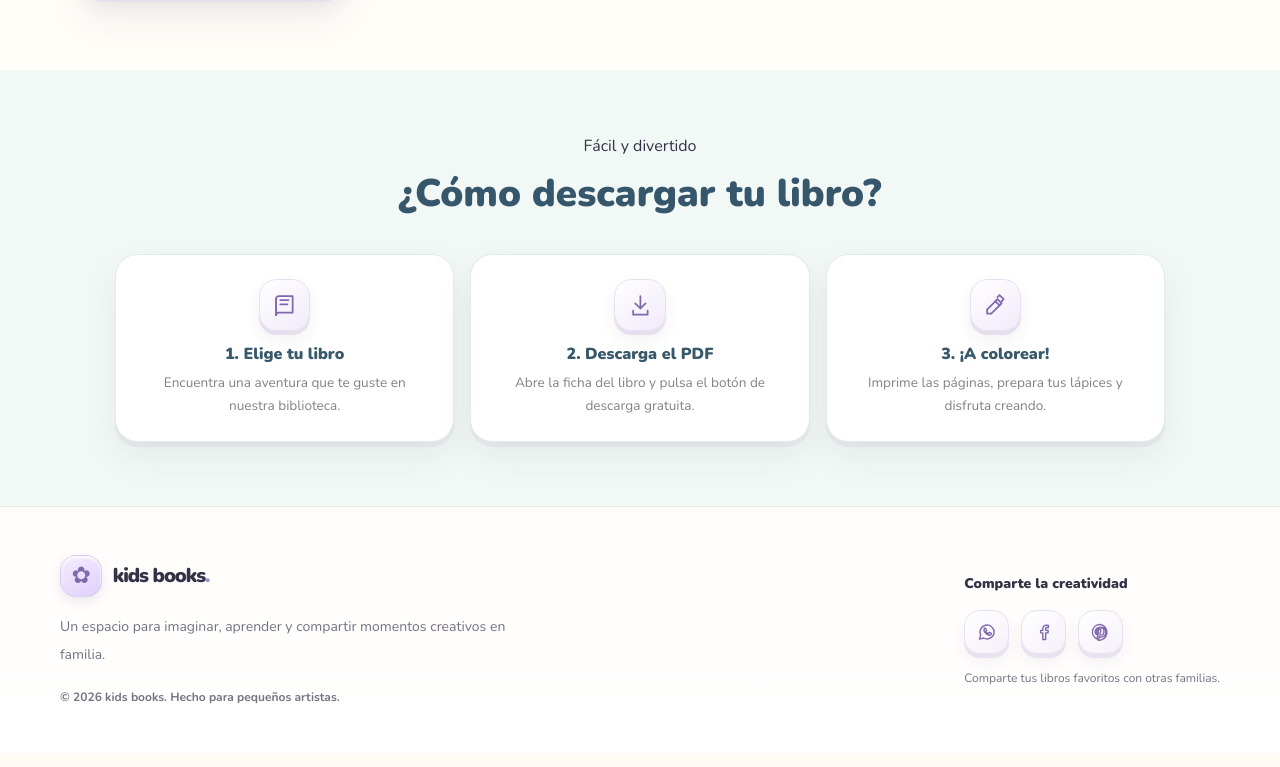
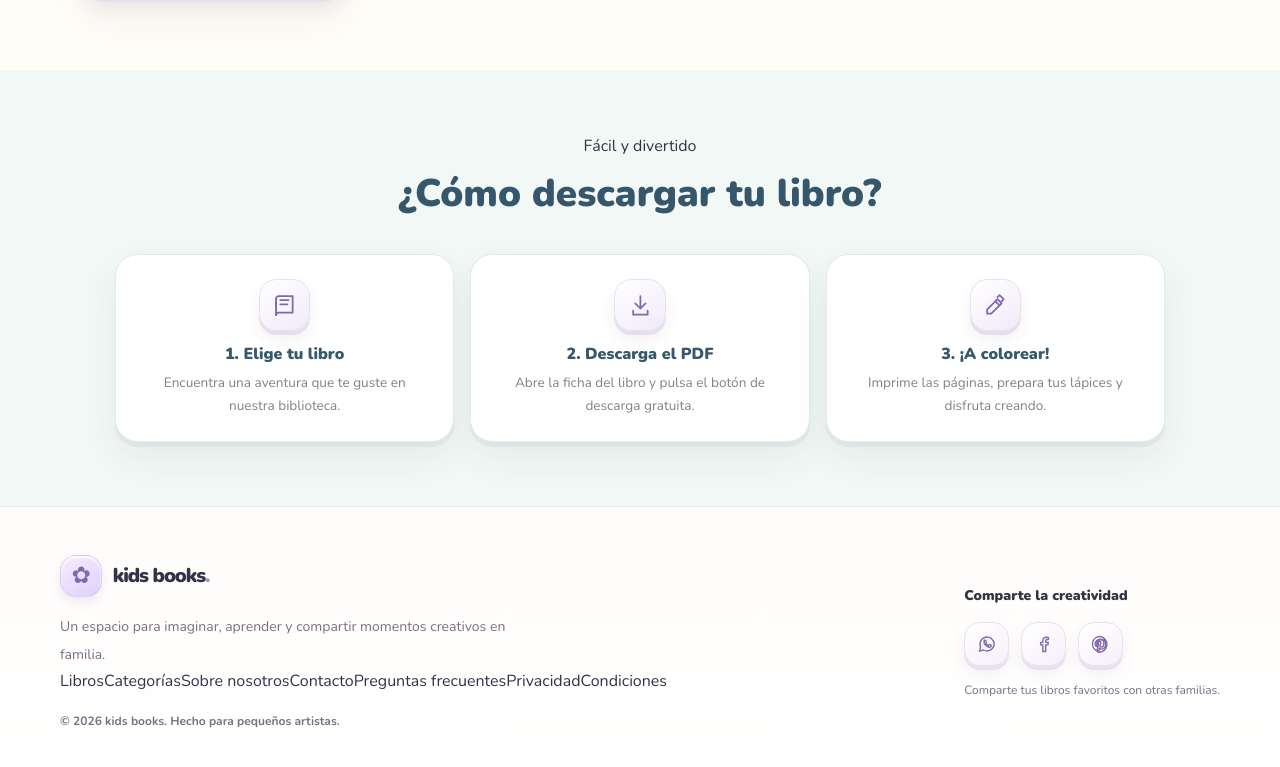
Before and after one commit to gpldroid/kidsbooks, an Astro site: page / in a window 1280 px wide. Shown: the part 1965-2732 px from the top of the page. Built offline with nearby package versions, Linux system fonts and the light colour scheme; Astro itself is replaced by a stand-in of ours.

Commit message:
Build organized pages and green design system

```diff
--- a/src/components/SiteFooter.astro
+++ b/src/components/SiteFooter.astro
@@ -6,25 +6,19 @@ const shareText = "Descubre libros infantiles gratuitos para colorear en kids bo
 <footer class="site-footer">
   <div class="container-page grid gap-9 py-12 md:grid-cols-[1.2fr_.8fr] md:items-center">
     <div>
-      <a class="brand-link" href={base} aria-label="kids books, inicio">
-        <span class="brand-mark" aria-hidden="true">✿</span>
-        <span class="brand-name">kids books<span>.</span></span>
-      </a>
+      <a class="brand-link" href={base} aria-label="kids books, inicio"><span class="brand-mark" aria-hidden="true">✿</span><span class="brand-name">kids books<span>.</span></span></a>
       <p class="mt-4 max-w-md text-sm leading-7 text-muted">Un espacio para imaginar, aprender y compartir momentos creativos en familia.</p>
+      <nav class="footer-links" aria-label="Enlaces del sitio">
+        <a href={`${base}libros/`}>Libros</a><a href={`${base}categorias/`}>Categorías</a><a href={`${base}sobre-nosotros/`}>Sobre nosotros</a><a href={`${base}contacto/`}>Contacto</a><a href={`${base}preguntas-frecuentes/`}>Preguntas frecuentes</a><a href={`${base}politica-de-privacidad/`}>Privacidad</a><a href={`${base}condiciones-de-uso/`}>Condiciones</a>
+      </nav>
       <p class="mt-5 text-xs font-bold text-muted">© {new Date().getFullYear()} kids books. Hecho para pequeños artistas.</p>
     </div>
     <div class="md:justify-self-end">
       <h2 class="text-sm font-black text-ink">Comparte la creatividad</h2>
       <div class="mt-4 flex gap-3" aria-label="Compartir kids books">
-        <a class="social-link" href={`https://wa.me/?text=${encodeURIComponent(shareText + " " + shareUrl)}`} target="_blank" rel="noopener noreferrer" aria-label="Compartir por WhatsApp">
-          <svg viewBox="0 0 24 24" aria-hidden="true"><path d="M20.5 11.8a8.5 8.5 0 0 1-12.6 7.4L3 20.5l1.3-4.7a8.5 8.5 0 1 1 16.2-4z"/><path d="M8.5 8.2c.3-.7.7-.7 1-.7h.5c.2 0 .4.1.5.4l.8 1.8c.1.2.1.4-.1.6l-.6.7c-.2.2-.2.4 0 .6.6 1 1.4 1.7 2.4 2.2.2.1.4.1.6-.1l.8-1c.2-.2.4-.3.7-.2l1.7.8c.3.1.4.3.4.5 0 .4-.2 1.1-.7 1.5-.5.5-1.2.7-1.9.6-1.1-.2-2.4-.8-3.8-2-1.2-1.1-2.1-2.4-2.3-3.4-.2-.8 0-1.5.4-2z"/></svg>
-        </a>
-        <a class="social-link" href={`https://www.facebook.com/sharer/sharer.php?u=${encodeURIComponent(shareUrl)}`} target="_blank" rel="noopener noreferrer" aria-label="Compartir en Facebook">
-          <svg viewBox="0 0 24 24" aria-hidden="true"><path d="M14 21v-8h2.7l.4-3H14V8.1c0-.9.3-1.5 1.6-1.5h1.7V4a22 22 0 0 0-2.5-.1c-2.5 0-4.2 1.5-4.2 4.3V10H8v3h2.6v8z"/></svg>
-        </a>
-        <a class="social-link" href={`https://pinterest.com/pin/create/button/?url=${encodeURIComponent(shareUrl)}&description=${encodeURIComponent(shareText)}`} target="_blank" rel="noopener noreferrer" aria-label="Compartir en Pinterest">
-          <svg viewBox="0 0 24 24" aria-hidden="true"><path d="M12 3a9 9 0 0 0-3.3 17.4c0-.8 0-1.6.2-2.3l1.2-5.1s-.3-.6-.3-1.5c0-1.4.8-2.5 1.9-2.5.9 0 1.3.7 1.3 1.5 0 .9-.6 2.2-.9 3.4-.3 1 .5 1.8 1.5 1.8 1.8 0 3.1-2.3 3.1-5 0-2.1-1.4-3.7-4-3.7-2.9 0-4.7 2.2-4.7 4.6 0 .8.2 1.4.6 1.9.2.2.2.3.1.6l-.2.7c-.1.2-.3.3-.5.2-1.3-.5-1.9-1.8-1.9-3.3 0-2.5 2.1-5.5 6.8-5.5 3.6 0 6 2.6 6 5.4 0 3.7-2.1 6.5-5.2 6.5-1 0-2-.6-2.3-1.2l-.7 2.7c-.2.8-.7 1.6-1.1 2.2A9 9 0 1 0 12 3z"/></svg>
-        </a>
+        <a class="social-link social-whatsapp" href={`https://wa.me/?text=${encodeURIComponent(shareText + " " + shareUrl)}`} target="_blank" rel="noopener noreferrer" aria-label="Compartir por WhatsApp"><svg viewBox="0 0 24 24" aria-hidden="true"><path d="M20.5 11.8a8.5 8.5 0 0 1-12.6 7.4L3 20.5l1.3-4.7a8.5 8.5 0 1 1 16.2-4z"/><path d="M8.5 8.2c.3-.7.7-.7 1-.7h.5c.2 0 .4.1.5.4l.8 1.8c.1.2.1.4-.1.6l-.6.7c-.2.2-.2.4 0 .6.6 1 1.4 1.7 2.4 2.2.2.1.4.1.6-.1l.8-1c.2-.2.4-.3.7-.2l1.7.8c.3.1.4.3.4.5 0 .4-.2 1.1-.7 1.5-.5.5-1.2.7-1.9.6-1.1-.2-2.4-.8-3.8-2-1.2-1.1-2.1-2.4-2.3-3.4-.2-.8 0-1.5.4-2z"/></svg></a>
+        <a class="social-link social-facebook" href={`https://www.facebook.com/sharer/sharer.php?u=${encodeURIComponent(shareUrl)}`} target="_blank" rel="noopener noreferrer" aria-label="Compartir en Facebook"><svg viewBox="0 0 24 24" aria-hidden="true"><path d="M14 21v-8h2.7l.4-3H14V8.1c0-.9.3-1.5 1.6-1.5h1.7V4a22 22 0 0 0-2.5-.1c-2.5 0-4.2 1.5-4.2 4.3V10H8v3h2.6v8z"/></svg></a>
+        <a class="social-link social-pinterest" href={`https://pinterest.com/pin/create/button/?url=${encodeURIComponent(shareUrl)}&description=${encodeURIComponent(shareText)}`} target="_blank" rel="noopener noreferrer" aria-label="Compartir en Pinterest"><svg viewBox="0 0 24 24" aria-hidden="true"><path d="M12 3a9 9 0 0 0-3.3 17.4c0-.8 0-1.6.2-2.3l1.2-5.1s-.3-.6-.3-1.5c0-1.4.8-2.5 1.9-2.5.9 0 1.3.7 1.3 1.5 0 .9-.6 2.2-.9 3.4-.3 1 .5 1.8 1.5 1.8 1.8 0 3.1-2.3 3.1-5 0-2.1-1.4-3.7-4-3.7-2.9 0-4.7 2.2-4.7 4.6 0 .8.2 1.4.6 1.9.2.2.2.3.1.6l-.2.7c-.1.2-.3.3-.5.2-1.3-.5-1.9-1.8-1.9-3.3 0-2.5 2.1-5.5 6.8-5.5 3.6 0 6 2.6 6 5.4 0 3.7-2.1 6.5-5.2 6.5-1 0-2-.6-2.3-1.2l-.7 2.7c-.2.8-.7 1.6-1.1 2.2A9 9 0 1 0 12 3z"/></svg></a>
       </div>
       <p class="mt-4 text-xs text-muted">Comparte tus libros favoritos con otras familias.</p>
     </div>
```
